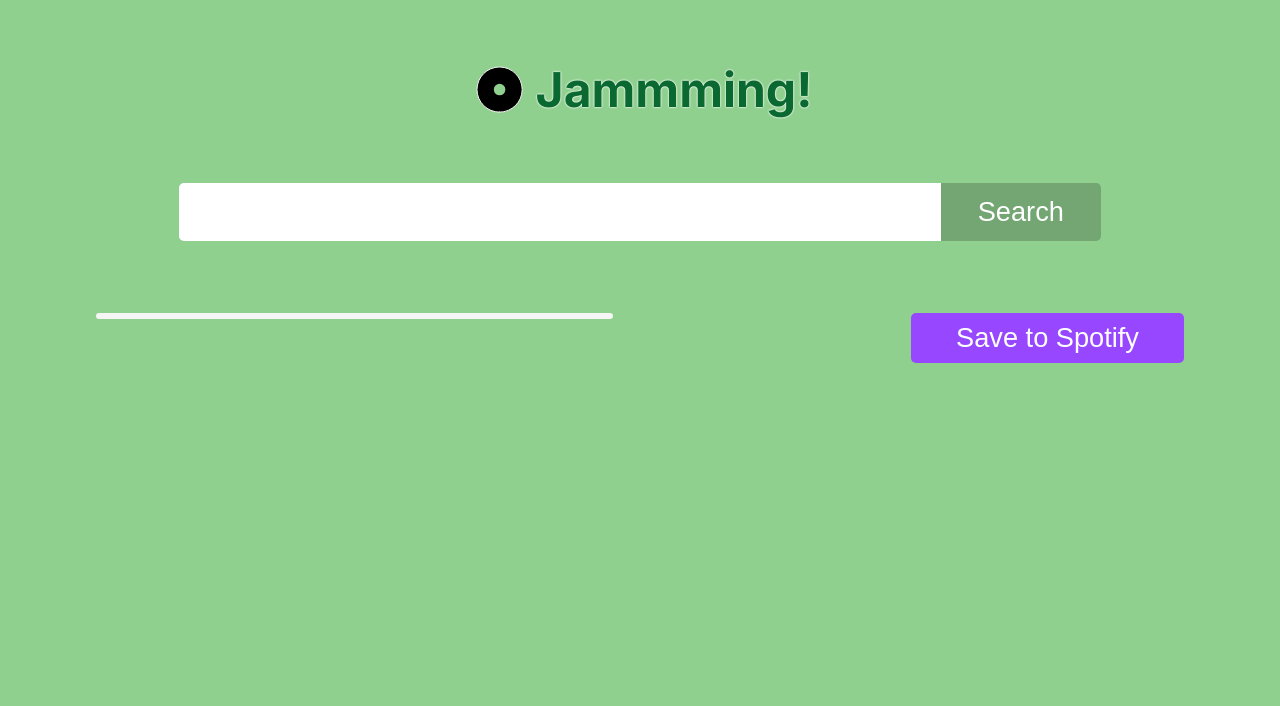
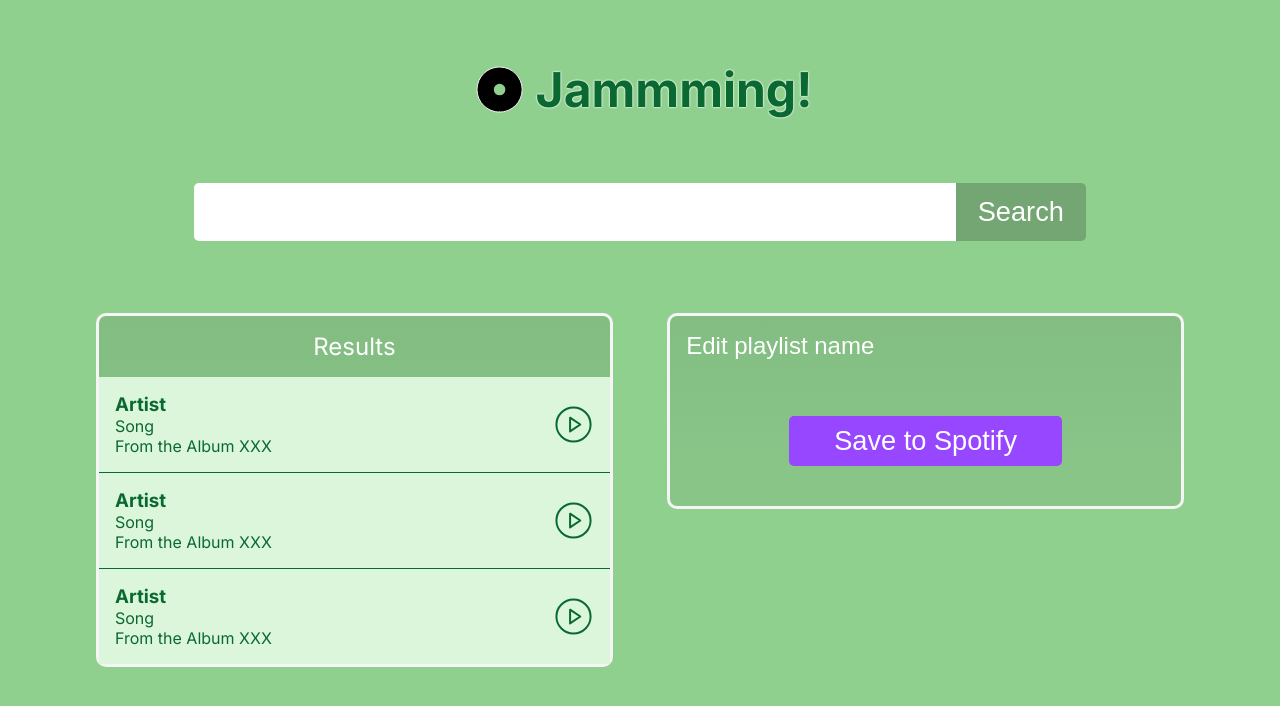
Before and after one commit to Osttan/Jammming, a React (Create React App) app: page / in a window 1280 px wide. Shown: the top 706 px of the page. Built offline with nearby package versions, Linux system fonts and the light colour scheme; the HTML template or start-up script is replaced by a standard one.

Commit message:
Results Panel Styling Complete

```diff
--- a/src/App.js
+++ b/src/App.js
@@ -1,8 +1,8 @@
 import "./App.css";
 import Title from "./components/Title/Title";
 import SearchBar from "./components/SearchBar/SearchBar";
-import Results from "./components/Results/Results";
-import Button from "./components/Button/Button";
+import SearchResults from "./components/SearchResults/SearchResults";
+import Playlist from "./components/Playlist/Playlist";
 
 function App() {
   return (
@@ -11,8 +11,8 @@
         <Title />
         <SearchBar />
         <section id="panels">
-          <Results />
-          <Button colorType="save" text="Save to Spotify" />
+          <SearchResults />
+          <Playlist />
         </section>
       </div>
     </div>
--- a/src/components/Button/Button.module.css
+++ b/src/components/Button/Button.module.css
@@ -15,11 +15,13 @@
 
 .search {
   background-color: #73a672;
-  width: 160px;
+  width: 130px;
   border-radius: 0 5px 5px 0;
 }
 
 .save {
   width: 273px;
   background: #9747ff;
+  align-self: center;
+  margin: 2.5rem 0;
 }
--- a/src/components/Panel/Panel.jsx
+++ b/src/components/Panel/Panel.jsx
@@ -1,8 +1,7 @@
 import styles from "./Panel.module.css";
 
-function Panel(results) {
-  console.log(results);
-  return <div id={styles.panel}></div>;
+function Panel({ children }) {
+  return <div id={styles.panel}>{children}</div>;
 }
 
 export default Panel;
--- a/src/components/Panel/Panel.module.css
+++ b/src/components/Panel/Panel.module.css
@@ -1,4 +1,7 @@
 #panel {
+  display: flex;
+  flex-direction: column;
+  justify-content: center;
   border-radius: 10px;
   border: 3px solid #f5f5f5;
   background: linear-gradient(
--- a/src/components/Playlist/Playlist.jsx
+++ b/src/components/Playlist/Playlist.jsx
@@ -1,5 +1,18 @@
+import Panel from "../Panel/Panel";
+import Button from "../Button/Button";
+import styles from "./Playlist.module.css";
+
 function Playlist() {
-  return <div>Playlist</div>;
+  return (
+    <Panel>
+      <input
+        type="text"
+        id={styles.playlistName}
+        placeholder="Edit playlist name"
+      />
+      <Button colorType="save" text="Save to Spotify" />
+    </Panel>
+  );
 }
 
 export default Playlist;
--- a/src/components/Playlist/Playlist.module.css
+++ b/src/components/Playlist/Playlist.module.css
@@ -0,0 +1,18 @@
+#playlistName {
+  border: none;
+  width: 100%;
+  padding: 1rem;
+  font-size: 1.5rem;
+  background: transparent;
+  color: #fff;
+}
+
+#playlistName::placeholder {
+  color: #fff;
+  font-size: 1.5rem;
+  font-weight: 100;
+}
+
+#playlistName:focus {
+  outline: none;
+}
--- a/src/components/Results/Results.jsx
+++ /dev/null
@@ -1,16 +0,0 @@
-import styles from "./Results.module.css";
-import Panel from "../Panel/Panel";
-import SingleResult from "../SingleResult/SingleResult";
-
-const result = `        <div className="result">
-            <div className="result-text">
-              <h3 className="artist">Artist</h3>
-              <p>Song</p>
-            </div>
-          </div>`;
-
-function Results() {
-  return <Panel results={result} />;
-}
-
-export default Results;
--- a/src/components/Results/Results.module.css
+++ /dev/null
@@ -1,6 +0,0 @@
-h2 {
-  text-align: center;
-  color: #fff;
-  font-weight: 300;
-  padding: 1rem;
-}
--- a/src/components/SearchResults/SearchResults.jsx
+++ b/src/components/SearchResults/SearchResults.jsx
@@ -1,5 +1,16 @@
+import "./SearchResults.module.css";
+import Panel from "../Panel/Panel";
+import SingleResult from "../SingleResult/SingleResult";
+
 function SearchResults() {
-  return <div>SearchResults</div>;
+  return (
+    <Panel>
+      <h2>Results</h2>
+      <SingleResult />
+      <SingleResult />
+      <SingleResult />
+    </Panel>
+  );
 }
 
 export default SearchResults;
--- a/src/components/SearchResults/SearchResults.module.css
+++ b/src/components/SearchResults/SearchResults.module.css
@@ -0,0 +1,6 @@
+h2 {
+  text-align: center;
+  color: #fff;
+  font-weight: 300;
+  padding: 1rem;
+}
--- a/src/components/SingleResult/SingleResult.jsx
+++ b/src/components/SingleResult/SingleResult.jsx
@@ -2,11 +2,34 @@
 
 function SingleResult() {
   return (
-    <div className="result">
+    <div className={styles.result}>
       <div className="result-text">
         <h3 className="artist">Artist</h3>
         <p>Song</p>
+        <p>From the Album XXX</p>
       </div>
+      <svg
+        xmlns="http://www.w3.org/2000/svg"
+        width="41"
+        height="41"
+        viewBox="0 0 41 41"
+        fill="none"
+      >
+        <path
+          d="M20.5 37.5833C29.9349 37.5833 37.5833 29.9349 37.5833 20.5C37.5833 11.0651 29.9349 3.41666 20.5 3.41666C11.0651 3.41666 3.41666 11.0651 3.41666 20.5C3.41666 29.9349 11.0651 37.5833 20.5 37.5833Z"
+          stroke="#0A6930"
+          stroke-width="2"
+          stroke-linecap="round"
+          stroke-linejoin="round"
+        />
+        <path
+          d="M17.0833 13.6667L27.3333 20.5L17.0833 27.3333V13.6667Z"
+          stroke="#0A6930"
+          stroke-width="2"
+          stroke-linecap="round"
+          stroke-linejoin="round"
+        />
+      </svg>
     </div>
   );
 }
--- a/src/components/SingleResult/SingleResult.module.css
+++ b/src/components/SingleResult/SingleResult.module.css
@@ -0,0 +1,17 @@
+.result {
+  background: #dcf6dc;
+  color: #0a6930;
+  border-bottom: 1px solid #0a6930;
+  padding: 1rem;
+  display: flex;
+  justify-content: space-between;
+  align-items: center;
+}
+
+.result:last-child {
+  border-bottom: none;
+}
+
+.result svg {
+  cursor: pointer;
+}
```
